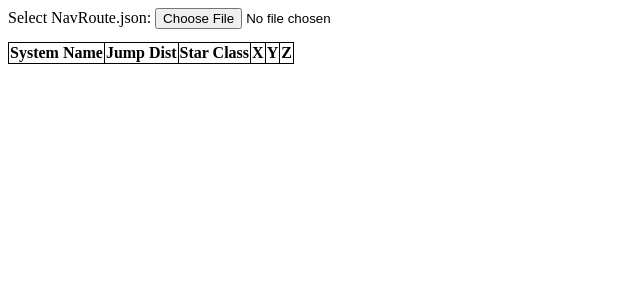
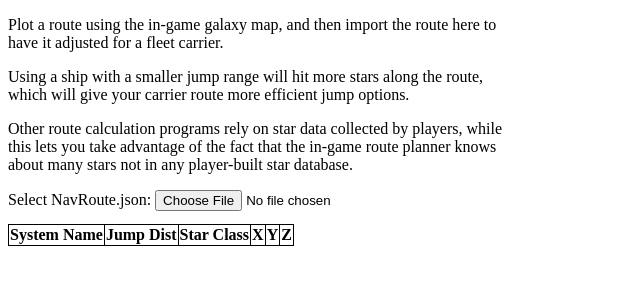
Before and after one commit to Shamus03/ed-fc-router, a plain HTML site: page index.html in a window 1280 px wide. Shown: the whole page, without its empty margins (0-640 px from the left). Drawn offline with Linux system fonts and the light colour scheme.

Commit message:
add some notes

```diff
--- a/index.html
+++ b/index.html
@@ -4,6 +4,21 @@
         <link rel="stylesheet" href="style.css"></link>
     </head>
     <body>
+        <p>
+            Plot a route using the in-game galaxy map, and then import the route
+            here to have it adjusted for a fleet carrier.
+        </p>
+        <p>
+            Using a ship with a smaller jump range will hit more
+            stars along the route, which will give your carrier
+            route more efficient jump options.
+        </p>
+        <p>
+            Other route calculation programs rely on star data collected by players,
+            while this lets you take advantage of the fact that the in-game route planner
+            knows about many stars not in any player-built star database.
+        </p>
+
         Select NavRoute.json:
         <input type="file" accept=".json" id="filepicker">
 
--- a/style.css
+++ b/style.css
@@ -5,3 +5,7 @@ table {
 table th, table td {
     border: 1px solid black;
 }
+
+p {
+    max-width: 500px;
+}
```
